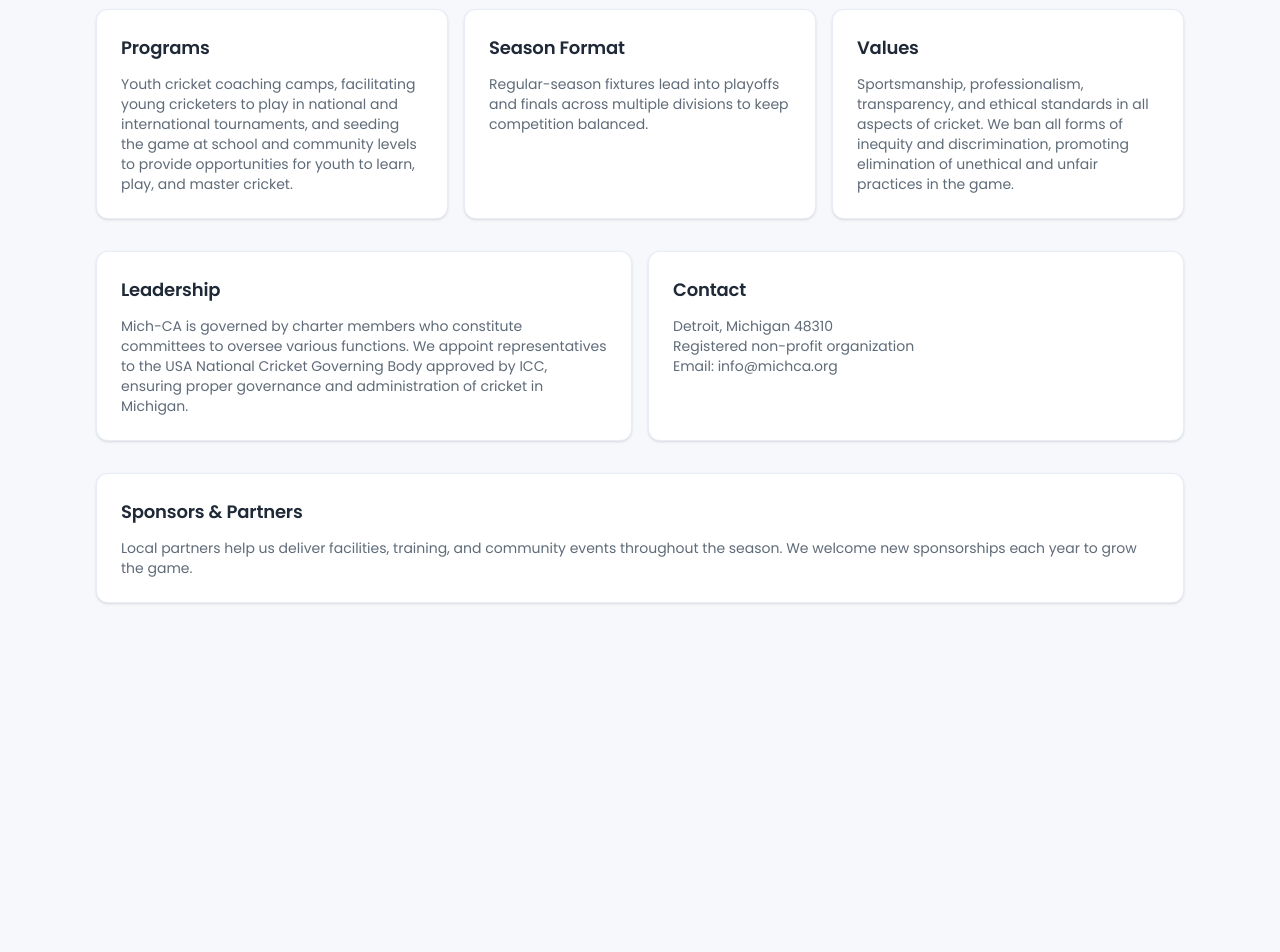
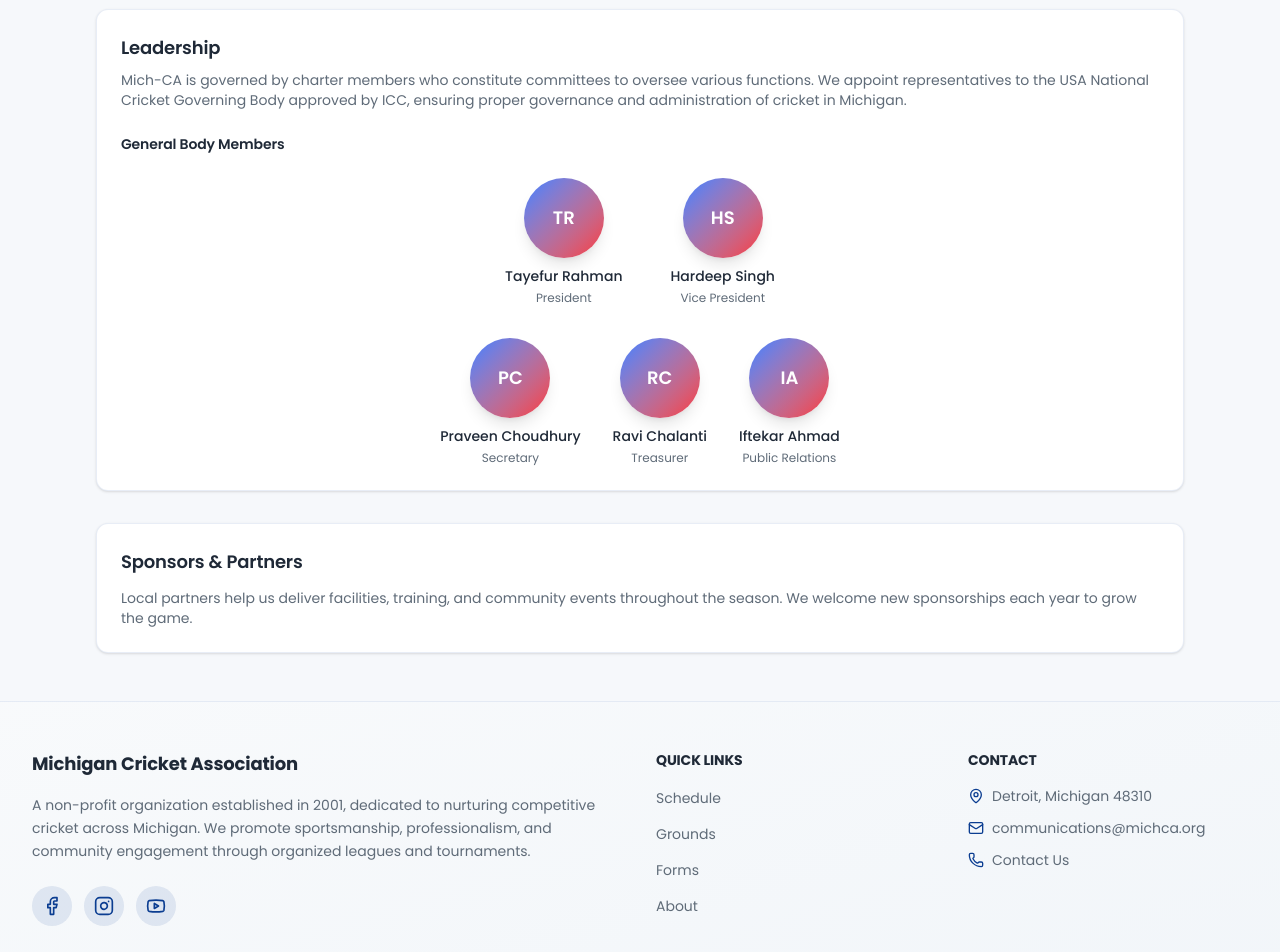
Before and after one commit to SatyaAchanta/michca-portal, a Next.js app: page / in a window 1280 px wide. Shown: the part 960-1912 px from the top of the page. Before the commit the page ends 1611 px from the top, so only its background shows below. Built offline with nearby package versions, Linux system fonts and the light colour scheme.

Commit message:
Introduce committee members

```diff
--- a/src/app/about/page.tsx
+++ b/src/app/about/page.tsx
@@ -4,10 +4,12 @@ import { Facebook, Instagram, Youtube } from "lucide-react";
 import { PageContainer } from "@/components/page-container";
 import { Card } from "@/components/ui/card";
 import { Button } from "@/components/ui/button";
+import { SiteFooter } from "@/components/site-footer";
 
 export default function AboutPage() {
   return (
-    <div className="bg-background py-12">
+    <>
+      <div className="bg-background py-12">
       <PageContainer className="space-y-8">
         <div className="space-y-2">
           <h1 className="text-4xl font-semibold tracking-tight sm:text-5xl">
@@ -45,13 +47,13 @@ export default function AboutPage() {
                 <p className="text-sm font-semibold text-foreground">Quick Links</p>
                 <div className="mt-3 grid gap-2 text-sm">
                   <Link href="/schedule" className="group inline-flex items-center text-foreground transition-all duration-200 hover:translate-x-1 hover:text-primary">
-                    <span className="transition-transform duration-200 group-hover:translate-x-1">→</span> Season Schedule
+                    Season Schedule
                   </Link>
                   <Link href="/grounds" className="group inline-flex items-center text-foreground transition-all duration-200 hover:translate-x-1 hover:text-primary">
-                    <span className="transition-transform duration-200 group-hover:translate-x-1">→</span> Grounds & Venues
+                    Grounds & Venues
                   </Link>
                   <Link href="/forms" className="group inline-flex items-center text-foreground transition-all duration-200 hover:translate-x-1 hover:text-primary">
-                    <span className="transition-transform duration-200 group-hover:translate-x-1">→</span> Registration & Forms
+                    Registration & Forms
                   </Link>
                 </div>
               </div>
@@ -129,46 +131,56 @@ export default function AboutPage() {
           </Card>
         </div>
 
-        <div className="grid gap-4 lg:grid-cols-3">
-          <Card className="space-y-3 p-6">
-            <h2 className="text-lg font-semibold">Programs</h2>
-            <p className="text-sm text-muted-foreground">
-              Youth cricket coaching camps, facilitating young cricketers to play in national and international tournaments, and seeding the game at school and community levels to provide opportunities for youth to learn, play, and master cricket.
-            </p>
-          </Card>
-          <Card className="space-y-3 p-6">
-            <h2 className="text-lg font-semibold">Season Format</h2>
-            <p className="text-sm text-muted-foreground">
-              Regular-season fixtures lead into playoffs and finals across multiple
-              divisions to keep competition balanced.
-            </p>
-          </Card>
-          <Card className="space-y-3 p-6">
-            <h2 className="text-lg font-semibold">Values</h2>
-            <p className="text-sm text-muted-foreground">
-              Sportsmanship, professionalism, transparency, and ethical standards in all aspects of cricket. We ban all forms of inequity and discrimination, promoting elimination of unethical and unfair practices in the game.
-            </p>
-          </Card>
-        </div>
-
-        <div className="grid gap-4 lg:grid-cols-2">
-          <Card className="space-y-3 p-6">
+        <Card className="space-y-6 p-6">
+          <div className="space-y-2">
             <h2 className="text-lg font-semibold">Leadership</h2>
             <p className="text-sm text-muted-foreground">
               Mich-CA is governed by charter members who constitute committees to oversee various functions. We appoint representatives to the USA National Cricket Governing Body approved by ICC, ensuring proper governance and administration of cricket in Michigan.
             </p>
-          </Card>
-          <Card className="space-y-3 p-6">
-            <h2 className="text-lg font-semibold">Contact</h2>
-            <p className="text-sm text-muted-foreground">
-              Detroit, Michigan 48310
-              <br />
-              Registered non-profit organization
-              <br />
-              Email: info@michca.org
-            </p>
-          </Card>
-        </div>
+          </div>
+
+          <div>
+            <h3 className="mb-6 text-sm font-semibold text-foreground">General Body Members</h3>
+            <div className="space-y-8">
+              {/* Row 1: President and Vice President */}
+              <div className="flex justify-center gap-12">
+                {[
+                  { name: "Tayefur Rahman", role: "President", initials: "TR" },
+                  { name: "Hardeep Singh", role: "Vice President", initials: "HS" },
+                ].map((member, index) => (
+                  <div key={index} className="flex flex-col items-center space-y-2 text-center">
+                    <div className="flex h-20 w-20 items-center justify-center rounded-full bg-gradient-to-br from-blue-500 to-red-500 text-lg font-semibold text-white shadow-lg">
+                      {member.initials}
+                    </div>
+                    <div className="space-y-1">
+                      <p className="text-sm font-medium text-foreground">{member.name}</p>
+                      <p className="text-xs text-muted-foreground">{member.role}</p>
+                    </div>
+                  </div>
+                ))}
+              </div>
+
+              {/* Row 2: Secretary, Treasurer, and Committee Member */}
+              <div className="flex justify-center gap-8">
+                {[
+                  { name: "Praveen Choudhury", role: "Secretary", initials: "PC" },
+                  { name: "Ravi Chalanti", role: "Treasurer", initials: "RC" },
+                  { name: "Iftekar Ahmad", role: "Public Relations", initials: "IA" }
+                ].map((member, index) => (
+                  <div key={index} className="flex flex-col items-center space-y-2 text-center">
+                    <div className="flex h-20 w-20 items-center justify-center rounded-full bg-gradient-to-br from-blue-500 to-red-500 text-lg font-semibold text-white shadow-lg">
+                      {member.initials}
+                    </div>
+                    <div className="space-y-1">
+                      <p className="text-sm font-medium text-foreground">{member.name}</p>
+                      <p className="text-xs text-muted-foreground">{member.role}</p>
+                    </div>
+                  </div>
+                ))}
+              </div>
+            </div>
+          </div>
+        </Card>
 
         <Card className="space-y-3 p-6">
           <h2 className="text-lg font-semibold">Sponsors & Partners</h2>
@@ -178,6 +190,8 @@ export default function AboutPage() {
           </p>
         </Card>
       </PageContainer>
-    </div>
+      </div>
+      <SiteFooter />
+    </>
   );
 }
--- /dev/null
+++ b/src/components/floating-social.tsx
@@ -0,0 +1,32 @@
+"use client";
+
+import Link from "next/link";
+import { Facebook, Instagram, Youtube } from "lucide-react";
+
+const socialLinks = [
+  { icon: Facebook, href: "https://www.facebook.com/MichiganCricketAssociationUSA/", label: "Facebook", color: "hover:bg-blue-600" },
+  { icon: Instagram, href: "https://www.instagram.com/michca2001/?hl=en", label: "Instagram", color: "hover:bg-pink-600" },
+  { icon: Youtube, href: "https://www.youtube.com/channel/UCsFOLC2_wHIVfSAkTqZrwQA", label: "YouTube", color: "hover:bg-red-600" },
+];
+
+export function FloatingSocial() {
+  return (
+    <div className="fixed right-6 top-1/2 z-30 hidden -translate-y-1/2 flex-col gap-3 lg:flex">
+      {socialLinks.map((social) => {
+        const Icon = social.icon;
+        return (
+          <Link
+            key={social.label}
+            href={social.href}
+            target="_blank"
+            rel="noopener noreferrer"
+            className={`group flex h-12 w-12 items-center justify-center rounded-full bg-primary/90 text-white shadow-lg transition-all duration-300 hover:scale-110 hover:shadow-xl ${social.color}`}
+            aria-label={social.label}
+          >
+            <Icon className="h-5 w-5" />
+          </Link>
+        );
+      })}
+    </div>
+  );
+}
--- /dev/null
+++ b/src/components/site-footer.tsx
@@ -0,0 +1,123 @@
+import Link from "next/link";
+import { Facebook, Instagram, Youtube, Mail, MapPin, Phone } from "lucide-react";
+
+const footerLinks = {
+  resources: [
+    { label: "Schedule", href: "/schedule" },
+    { label: "Grounds", href: "/grounds" },
+    { label: "Forms", href: "/forms" },
+    { label: "About", href: "/about" },
+  ],
+  contact: [
+    { icon: MapPin, label: "Detroit, Michigan 48310" },
+    { icon: Mail, label: "communications@michca.org" },
+    { icon: Phone, label: "Contact Us" },
+  ],
+  social: [
+    {
+      icon: Facebook,
+      label: "Facebook",
+      href: "https://www.facebook.com/MichiganCricketAssociationUSA/",
+      color: "hover:bg-blue-600",
+    },
+    {
+      icon: Instagram,
+      label: "Instagram",
+      href: "https://www.instagram.com/michca2001/?hl=en",
+      color: "hover:bg-pink-600",
+    },
+    {
+      icon: Youtube,
+      label: "YouTube",
+      href: "https://www.youtube.com/channel/UCsFOLC2_wHIVfSAkTqZrwQA",
+      color: "hover:bg-red-600",
+    },
+  ],
+};
+
+export function SiteFooter() {
+  return (
+    <footer className="border-t border-border/70 bg-gradient-to-br from-slate-50 to-slate-100">
+      <div className="mx-auto max-w-7xl px-6 py-12 lg:px-8">
+        <div className="grid gap-8 lg:grid-cols-4">
+          {/* About Section */}
+          <div className="lg:col-span-2">
+            <h3 className="mb-4 text-lg font-bold text-foreground">
+              Michigan Cricket Association
+            </h3>
+            <p className="mb-6 text-sm leading-relaxed text-muted-foreground">
+              A non-profit organization established in 2001, dedicated to nurturing
+              competitive cricket across Michigan. We promote sportsmanship,
+              professionalism, and community engagement through organized leagues
+              and tournaments.
+            </p>
+            <div className="flex flex-wrap gap-3">
+              {footerLinks.social.map((social) => {
+                const Icon = social.icon;
+                return (
+                  <Link
+                    key={social.label}
+                    href={social.href}
+                    target="_blank"
+                    rel="noopener noreferrer"
+                    className={`flex h-10 w-10 items-center justify-center rounded-full bg-primary/10 text-primary transition-all duration-200 hover:scale-110 hover:text-white ${social.color}`}
+                    aria-label={social.label}
+                  >
+                    <Icon className="h-5 w-5" />
+                  </Link>
+                );
+              })}
+            </div>
+          </div>
+
+          {/* Quick Links */}
+          <div>
+            <h3 className="mb-4 text-sm font-bold uppercase tracking-wider text-foreground">
+              Quick Links
+            </h3>
+            <ul className="space-y-3">
+              {footerLinks.resources.map((link) => (
+                <li key={link.href}>
+                  <Link
+                    href={link.href}
+                    className="text-sm text-muted-foreground transition-colors hover:text-primary"
+                  >
+                    {link.label}
+                  </Link>
+                </li>
+              ))}
+            </ul>
+          </div>
+
+          {/* Contact Info */}
+          <div>
+            <h3 className="mb-4 text-sm font-bold uppercase tracking-wider text-foreground">
+              Contact
+            </h3>
+            <ul className="space-y-3">
+              {footerLinks.contact.map((item, index) => {
+                const Icon = item.icon;
+                return (
+                  <li key={index} className="flex items-start gap-2">
+                    <Icon className="mt-0.5 h-4 w-4 flex-shrink-0 text-primary" />
+                    <span className="text-sm text-muted-foreground">{item.label}</span>
+                  </li>
+                );
+              })}
+            </ul>
+          </div>
+        </div>
+
+        {/* Bottom Bar */}
+        <div className="mt-12 border-t border-border/50 pt-8">
+          <div className="flex flex-col items-center justify-between gap-4 text-sm text-muted-foreground sm:flex-row">
+            <p>© {new Date().getFullYear()} Michigan Cricket Association. All rights reserved.</p>
+            <p className="text-xs">
+              Established in 2001 | Non-Profit Organization
+            </p>
+          </div>
+        </div>
+      </div>
+    </footer>
+  );
+}
```
